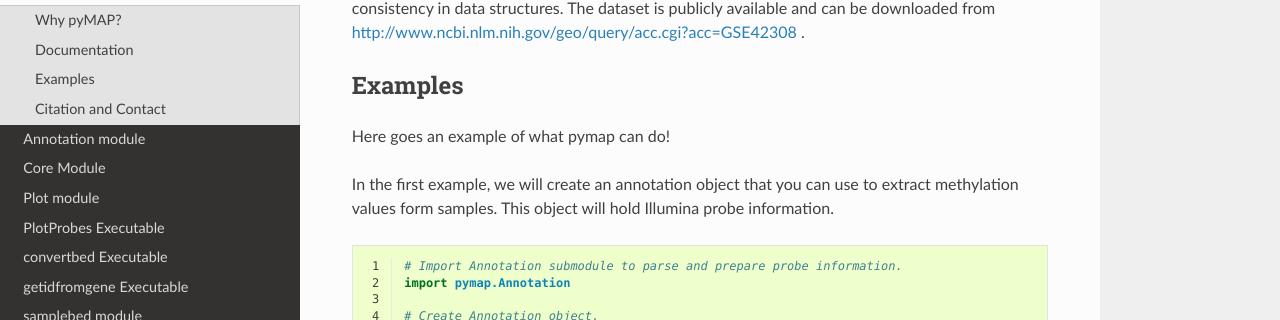
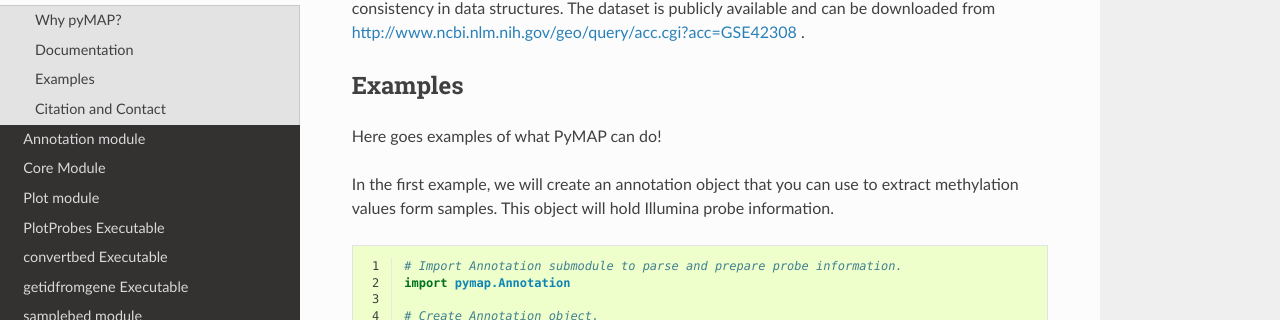
Before and after one commit to AminMahpour/PyMAP, a Sphinx documentation site: the page built from docs/Introduction.rst, in a window 1280 px wide and 900 px high, scrolled down 384 px. Shown: the part 131-451 px from the top of the window. Built offline with Sphinx 7.4.7 and the Read the Docs theme 2.0.0, drawn with Linux system fonts in a browser that asks for light colours.

```diff
--- a/Core/__init__.py
+++ b/Core/__init__.py
@@ -30,7 +30,7 @@ class ParseBatch:
         self.delim = delim
         for file in os.listdir(os.path.abspath(self.folder)):
             if file.endswith(".txt"):
-                parsed_file = ParseFile(os.path.abspath(os.path.join(self.folder, file))).get_sample()
+                parsed_file = ParseFile(os.path.abspath(os.path.join(self.folder, file))).get_samples()
                 self.samples.extend(parsed_file)
 
         print("%d samples processed." % len(self.samples))
--- a/docs/Introduction.rst
+++ b/docs/Introduction.rst
@@ -19,7 +19,7 @@ The dataset is publicly available and can be downloaded from http://www.ncbi.nlm
 
 Examples
 --------
-Here goes an example of what pymap can do!
+Here goes examples of what PyMAP can do!
 
 In the first example, we will create an annotation object that you can use to extract methylation values form samples.
 This object will hold Illumina probe information.
```
